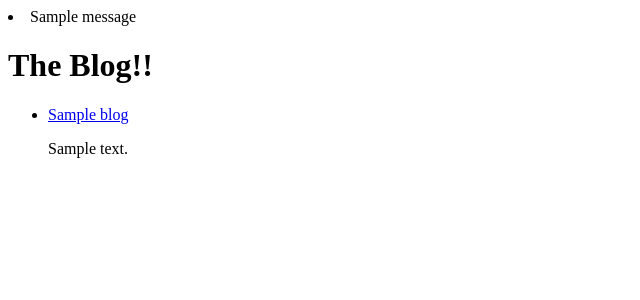
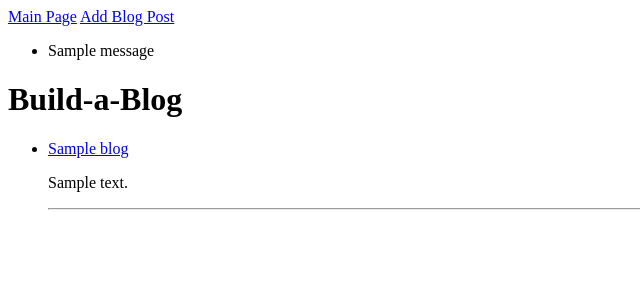
Before and after one commit to fabdi1/build-a-blog, a Flask app: template templates/blog.html in a window 1280 px wide. Shown: the top 300 px of the page, without its empty margins (0-640 px from the left). Run offline with Flask 2, Linux system fonts and the light colour scheme; the template is opened without the code that fills it: most values are stand-ins (such as "Sample title", 1, 10 or a date in 2020); one stand-in notice (Sample message) is shown; data that the repository does not hold is empty.

Commit message:
added flash and redirect to new post after submitting blog

```diff
--- a/main.py
+++ b/main.py
@@ -1,11 +1,13 @@
 from flask import Flask, request, redirect, render_template, session, redirect, flash
 from flask_sqlalchemy import SQLAlchemy
+import string
 
 app = Flask(__name__)
 app.config['DEBUG'] = True
 app.config['SQLALCHEMY_DATABASE_URI'] = 'mysql+pymysql://build-a-blog:launchcode@localhost:8889/build-a-blog'
 app.config['SQLALCHEMY_ECHO'] = True
 db = SQLAlchemy(app)
+app.secret_key = 'fNLjA7Y7V4EzM1'
 
 
 class Blog(db.Model):
@@ -18,56 +20,51 @@ class Blog(db.Model):
         self.title = title
         self.body = body
 
-    def is_valid(self):
-        if self.title and self.body:
-            return True
-        else:
-            return False
 
 
-@app.route('/', methods=['GET'])
+@app.route('/blog', methods=['POST', 'GET'])
 def index():
-    blogs = Blog.query.all()
-    return render_template("blog.html",blogs=blogs, title='title')
+    blog_id=request.args.get('id')
+    if blog_id == None:
+        new_post = Blog.query.all()
+        return render_template('blog.html',title="Add a Blog Entry", new_post=new_post)
+    else:
+        blog_entry=Blog.query.get(blog_id)
+        return render_template('single-post.html', blog_entry=blog_entry)
 
-app.route('/new-post', methods=['POST','GET'])
+
+@app.route('/newpost', methods=['POST','GET'])
 def new_post():
+
+
+
+    if request.method == "GET":
+        return render_template('new-post.html')
 
     if request.method == 'POST':
         blog_title = request.form['title']
         blog_content = request.form['body']
         new_blog = Blog(blog_title, blog_content)
 
-        if new_blog.is_valid():
+
+
+        if len(blog_title) is 0 or len(blog_content) is 0:
+            flash("Blog title and content must be filled!", 'error')
+            return render_template("new-post.html", blog_title=blog_title, blog_content=blog_content)
+
+        else:
             db.session.add(new_blog)
             db.session.commit()
-            url = "/single_template?id=" + str(new_blog.id)
+            url = "/blog?id=" + str(new_blog.id)
             return redirect(url)
 
-        else:
-            flash("Entries needed in both fields!")
-
-            return render_template('new-post.html',category="error",
-                                    blog_title = blog_title, blog_content  = blog_content)
 
 
-    else:
-        return render_template('new-post.html')
-
-
-@app.route('/single-post', methods=['GET'])
+@app.route('/single', methods=['POST'])
 def show_post():
-    blog_id = request.args.get('id')
-    blogs = Blog.query.filter_by(id=blog_id).first()
-
-    return render_template('single-post.html', blogs=blogs)
-
-
-@app.route('/blog', methods=['GET'])
-def get_posts():
-    return redirect('/')
-
-
+    blog_id=request.args.get('id')
+    if request.method == "POST":
+        redirect('./blog?id={{Blog.id}}')
 
 
 if __name__ == "__main__":
--- a/templates/base.html
+++ b/templates/base.html
@@ -2,16 +2,24 @@
 <html>
     <head>
         <title>{{title}}</title>
+        <style>.error{
+            color: red;
+        }
+        </style>
     </head>
 <body>
+    <div>
+        <a href='/blog'>Main Page</a>
+        <a href='/newpost'>Add Blog Post</a>
+    </div>
 
         {% with messages = get_flashed_messages(with_categories=True) %}
-        <div>
-          {% for category,message in messages %}
-            <li class="{{category}}">{{message}}</li>
-          {% endfor %}
-        </div>
-    {% endwith %}
+            <ul>
+            {% for category,message in messages %}
+                <li class='{{category}}'>{{message}}</li>
+            {% endfor %}
+            </ul>
+        {% endwith %}
 
 
 
--- a/templates/blog.html
+++ b/templates/blog.html
@@ -2,16 +2,17 @@
 
 {% block content %}
 
-<h1> The Blog!! </h1>
-    {% if blogs|length == 0  %}
+<h1> Build-a-Blog </h1>
+    {% if new_post|length == 0  %}
     <p>No Content!</p>
 
     {% else %}
      <ul>
-        {% for blog in blogs %}
+        {% for Blog in new_post %}
             <li>
-                <a href="/single_template?id={{blog.id}}">{{blog.title}}</a>
-                </p>{{blog.body}}</p>
+                <a href=./blog?id={{Blog.id}}>{{Blog.title}}</a>
+                </p>{{Blog.body}}</p>
+                <hr />
             </li>
         {% endfor %}
      </ul>
```
Also changed, not shown: templates/new-post.html (+16 -10 lines), templates/single-post.html (+2 -7 lines).
